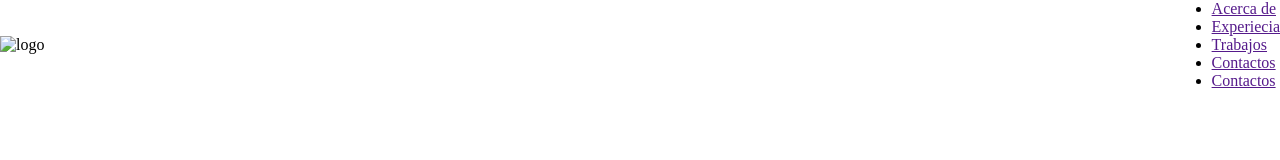
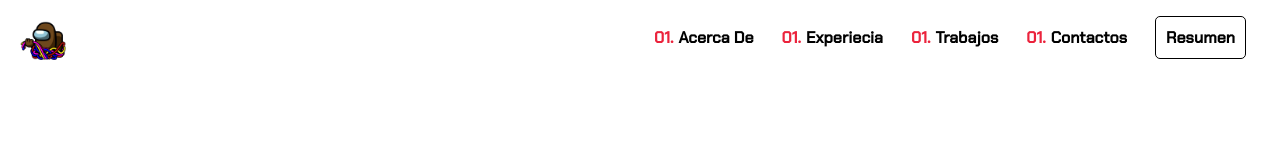
Before and after one commit to jhonbg93/P-Jhon_B, a plain HTML site: page index.html in a window 1280 px wide. Drawn offline with Linux system fonts and the light colour scheme.

Commit message:
estilizando header ultima version

```diff
--- a/css/header.css
+++ b/css/header.css
@@ -1,28 +1,69 @@
-*{
+@import url("https://fonts.googleapis.com/css2?family=Chakra+Petch:ital,wght@0,400;0,500;1,300;1,600;1,700&display=swap");
+* {
   padding: 0;
   margin: 0;
   box-sizing: border-box;
 }
 
-html{
+:root {
+  --color-1: #eb233c;
+}
+
+html {
   font-size: 16px;
+  font-family: "Chakra Petch", sans-serif;
 }
-body{
+
+body {
   min-height: 100vh;
 }
-.header{
+
+.header {
   width: 100%;
-    padding: 10x 20px;
+  padding: 10px 20px;
   display: flex;
   justify-content: space-between;
   align-items: center;
 }
 
+.container_navegation {
+  width: 50%;
+  min-width: 400px;
+}
+
+.menu ul {
+  list-style: none; /* Aca quitamos las viñetas de la lista*/
+  display: flex;
+  justify-content: space-around;
+  align-items: center;
+}
+
+.item_menu_link, .button_cv_resumen {
+  text-decoration: none;
+  color: black;
+  text-transform: capitalize; /*esta propiedad convierte las primeras letra en mayusculas*/
+  font-weight: 600;
+}
+
+.item_menu_link::before {
+    content: "01.";
+    margin-right: 5px;
+    color: var(--color-1)
+}
+
+.button_cv_resumen {
+  padding: 10px;
+  border: 1px solid black;
+  border-radius: 5px;
+}
+
+
 /* css logo */
-.container_logo{
+
+.container_logo {
   width: 50px;
 }
 
-.container_logo image{
+.container_logo img {
   width: 100%;
 }
--- a/index.html
+++ b/index.html
@@ -13,25 +13,25 @@
     <div class="app">
         <header class="header">
             <div class="container_logo">
-                <img src="" alt="logo" title="Logo">
+                <img src="/img/wonder-day-among-us-png-29.png" alt="logo" title="Logo">
             </div>
             <div class="container_navegation">
                 <nav class="menu">
                     <ul>
                         <li>
-                            <a href="">Acerca de</a>
+                            <a href="" class="item_menu_link">acerca de</a>
                         </li>
                         <li>
-                            <a href="">Experiecia</a>
+                            <a href="" class="item_menu_link">experiecia</a>
                         </li>
                         <li>
-                            <a href="">Trabajos</a>
+                            <a href="" class="item_menu_link">trabajos</a>
                         </li>
                         <li>
-                            <a href="">Contactos</a>
+                            <a href="" class="item_menu_link">contactos</a>
                         </li>
                         <li>
-                            <a href="" class="button_cv_resumen">Contactos</a>
+                            <a href="" class="button_cv_resumen">Resumen</a>
                         </li>
                     </ul>
                 </nav>
@@ -47,3 +47,5 @@
 </body>
 
 </html>
+
+<!-- https://www.youtube.com/watch?v=8b0Qzp_9d40 -->
```
Also changed, not shown: img/wonder-day-among-us-png-29.png (added). Lines whose indentation alone changed are shown as unchanged.
